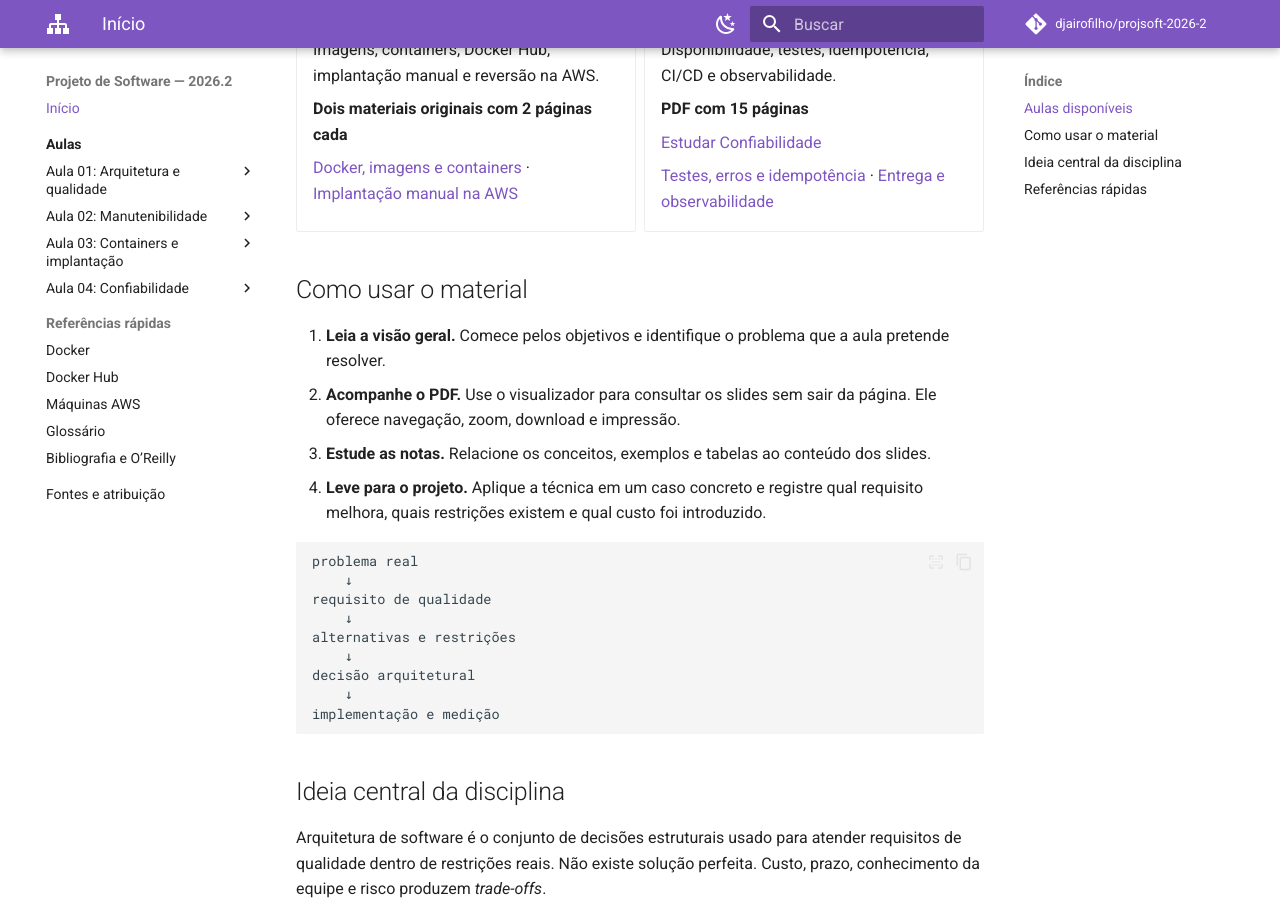
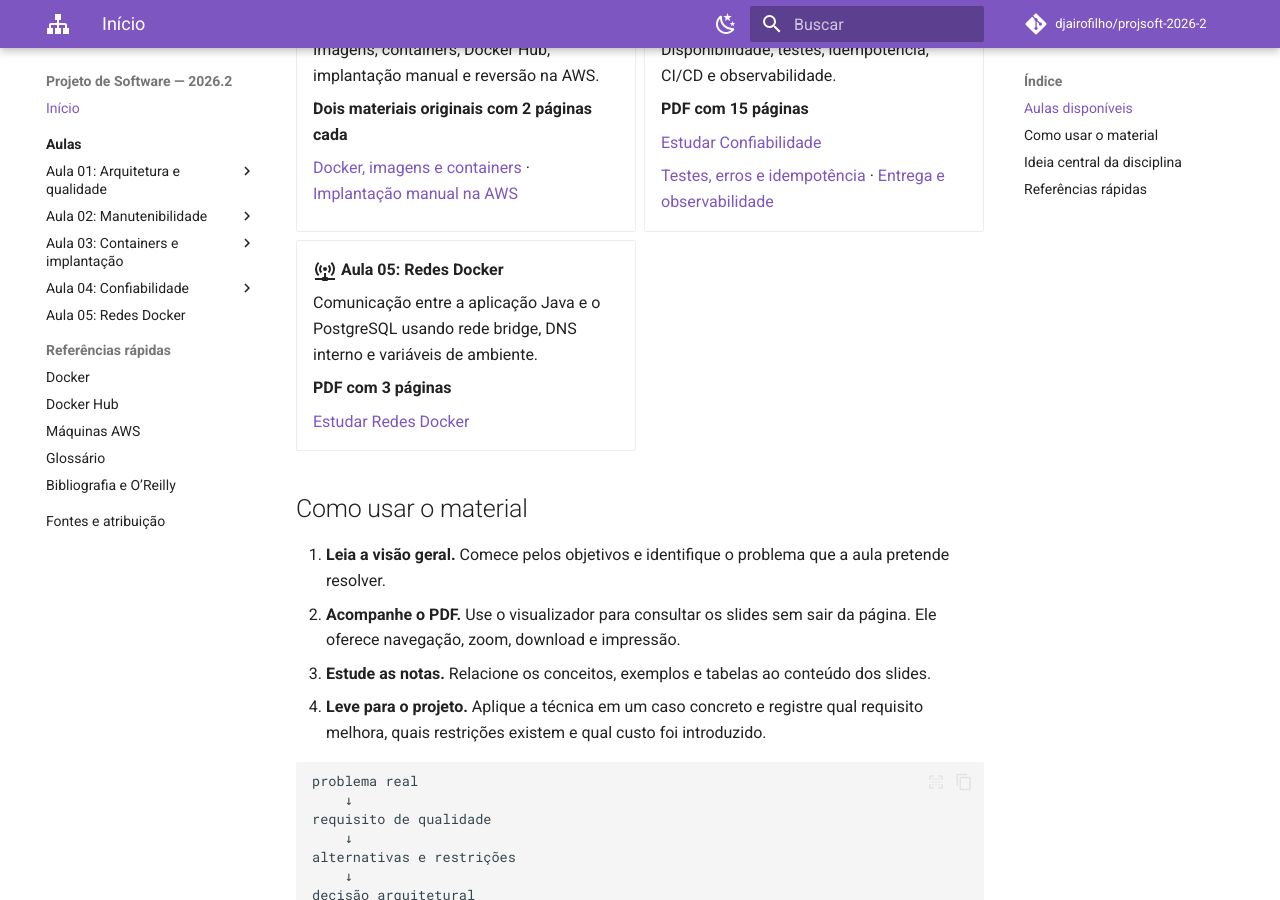
Before and after one commit to djairofilho/projsoft-2026-2, an MkDocs documentation site: the page built from docs/index.md, in a window 1280 px wide and 900 px high, scrolled down 897 px. Built offline with MkDocs 1.6.1 and Material for MkDocs 9.7.7, drawn with Linux system fonts in a browser that asks for light colours; comment, search, counter and statistics services are not loaded.

Commit message:
docs(navigation): add Aula 05 to study path

```diff
--- a/docs/index.md
+++ b/docs/index.md
@@ -61,6 +61,15 @@ e direto dos PDFs.
     [Testes, erros e idempotência](aulas/aula-04-testes-erros.md) ·
     [Entrega e observabilidade](aulas/aula-04-entrega-observabilidade.md)
 
+-   :material-access-point-network:{ .lg .middle } **Aula 05: Redes Docker**
+
+    Comunicação entre a aplicação Java e o PostgreSQL usando rede bridge, DNS
+    interno e variáveis de ambiente.
+
+    **PDF com 3 páginas**
+
+    [Estudar Redes Docker](aulas/aula-05-redes-docker.md)
+
 </div>
 
 ## Como usar o material
--- a/mkdocs.yml
+++ b/mkdocs.yml
@@ -89,6 +89,7 @@ nav:
           - Visão geral: aulas/aula-04-confiabilidade.md
           - 04.1 Testes, erros e idempotência: aulas/aula-04-testes-erros.md
           - 04.2 Entrega e observabilidade: aulas/aula-04-entrega-observabilidade.md
+      - "Aula 05: Redes Docker": aulas/aula-05-redes-docker.md
   - Referências rápidas:
       - Docker: referencias/docker.md
       - Docker Hub: referencias/docker-hub.md
```
Also changed, not shown: docs/aulas/index.md (+3 -1 lines), 1 other file.
